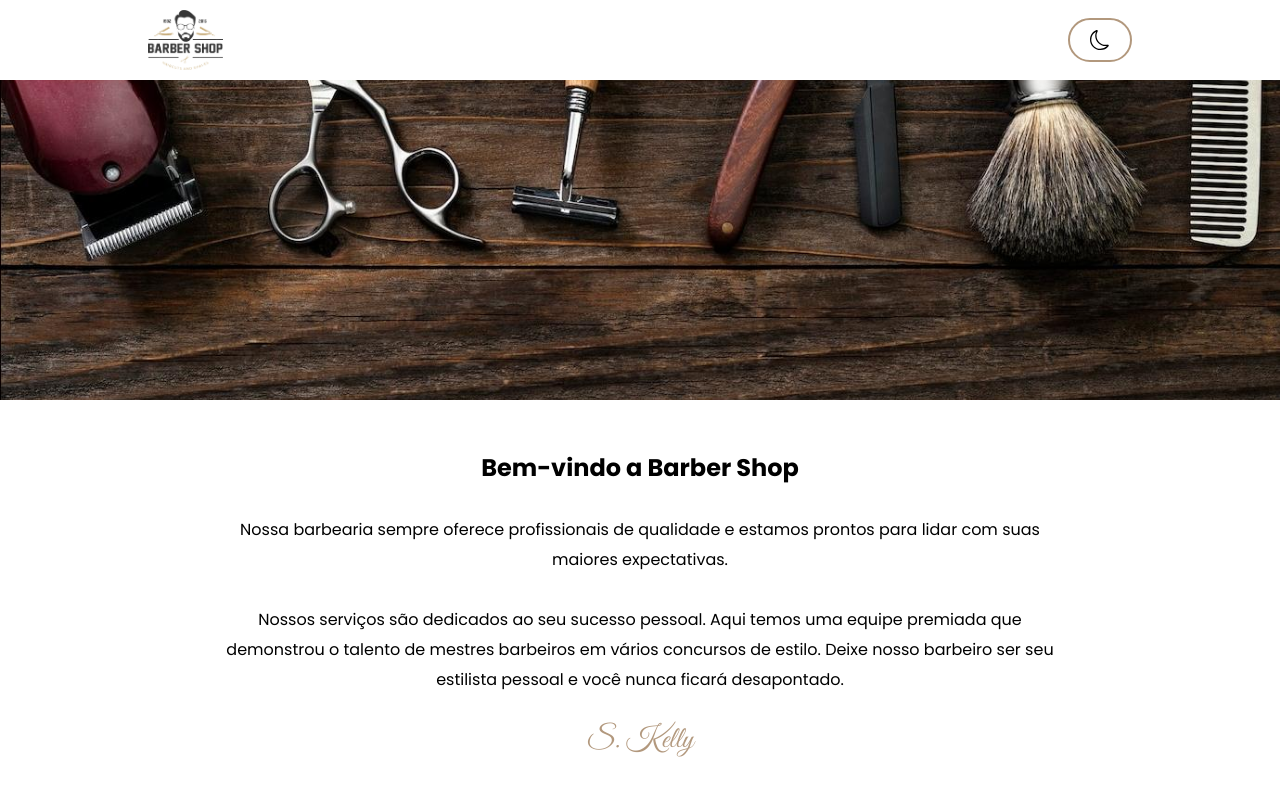
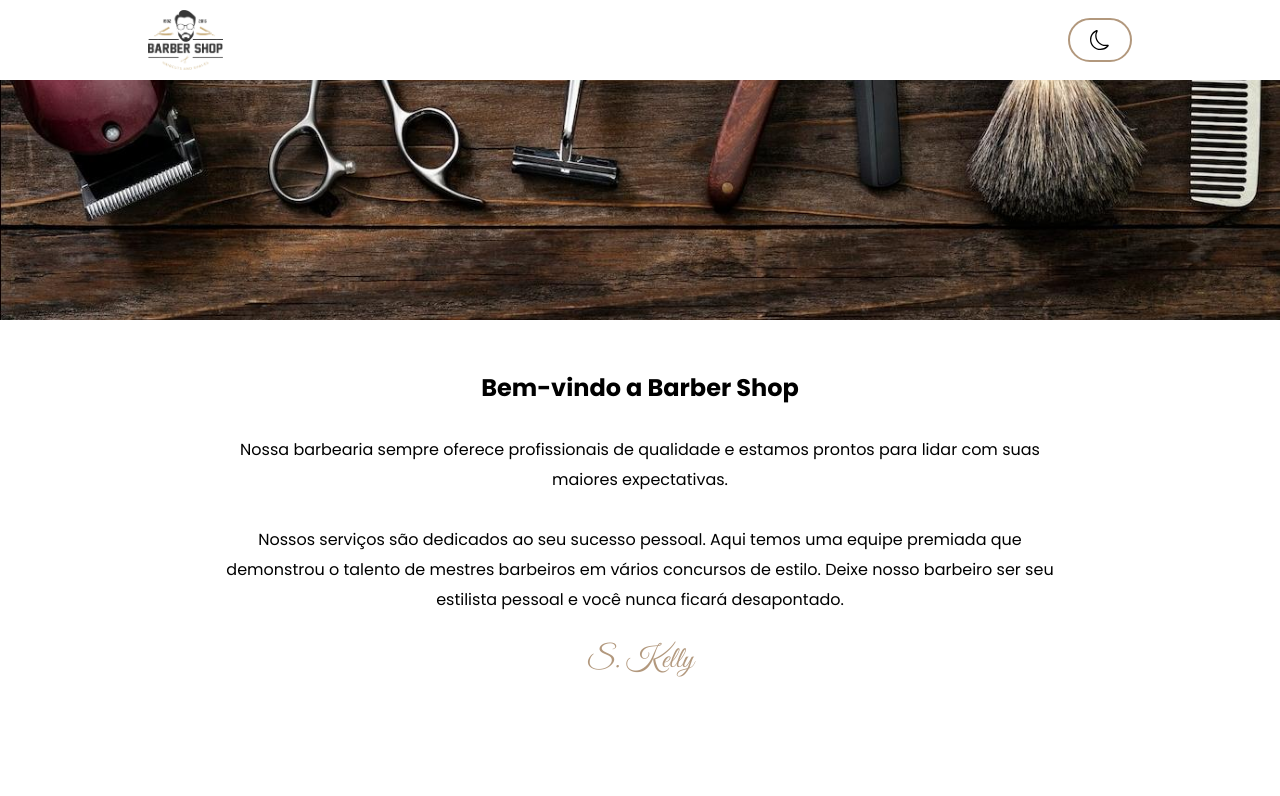
Before and after one commit to Robson-Lima-Jr/projeto16-barbearia-react, a Next.js app: page / in a window 1280 px wide. Shown: the top 796 px of the page. Built offline with nearby package versions, Linux system fonts and the light colour scheme.

Commit message:
correçao tamanho banner

```diff
--- a/src/app/page.module.css
+++ b/src/app/page.module.css
@@ -34,7 +34,7 @@
 /* Banner */
 .banner {
     width: 100%;
-    height: 40vh;
+    height: 30vh;
     background: url(../../public/banner.jpg) no-repeat center center;
     background-size: cover;
 }
```
